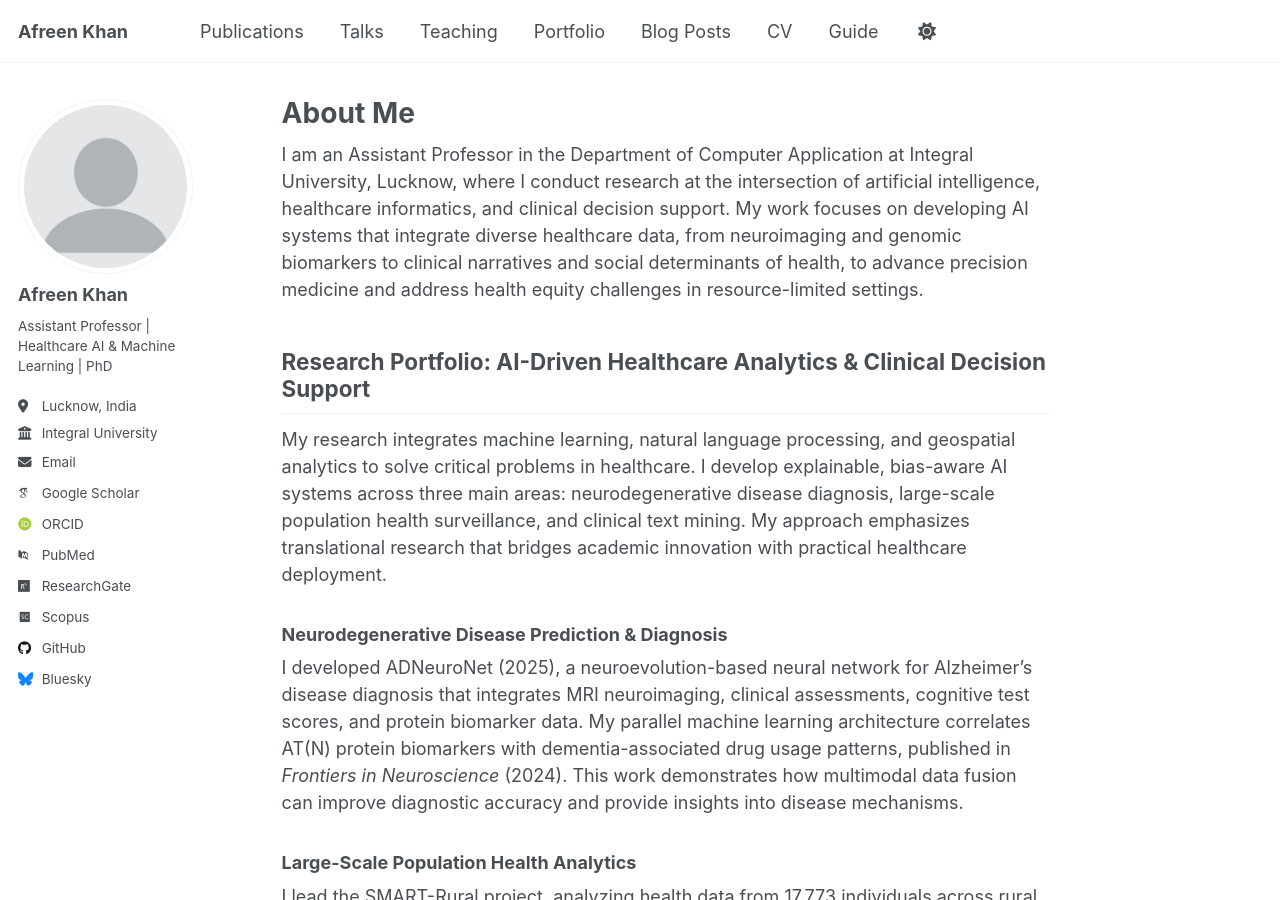
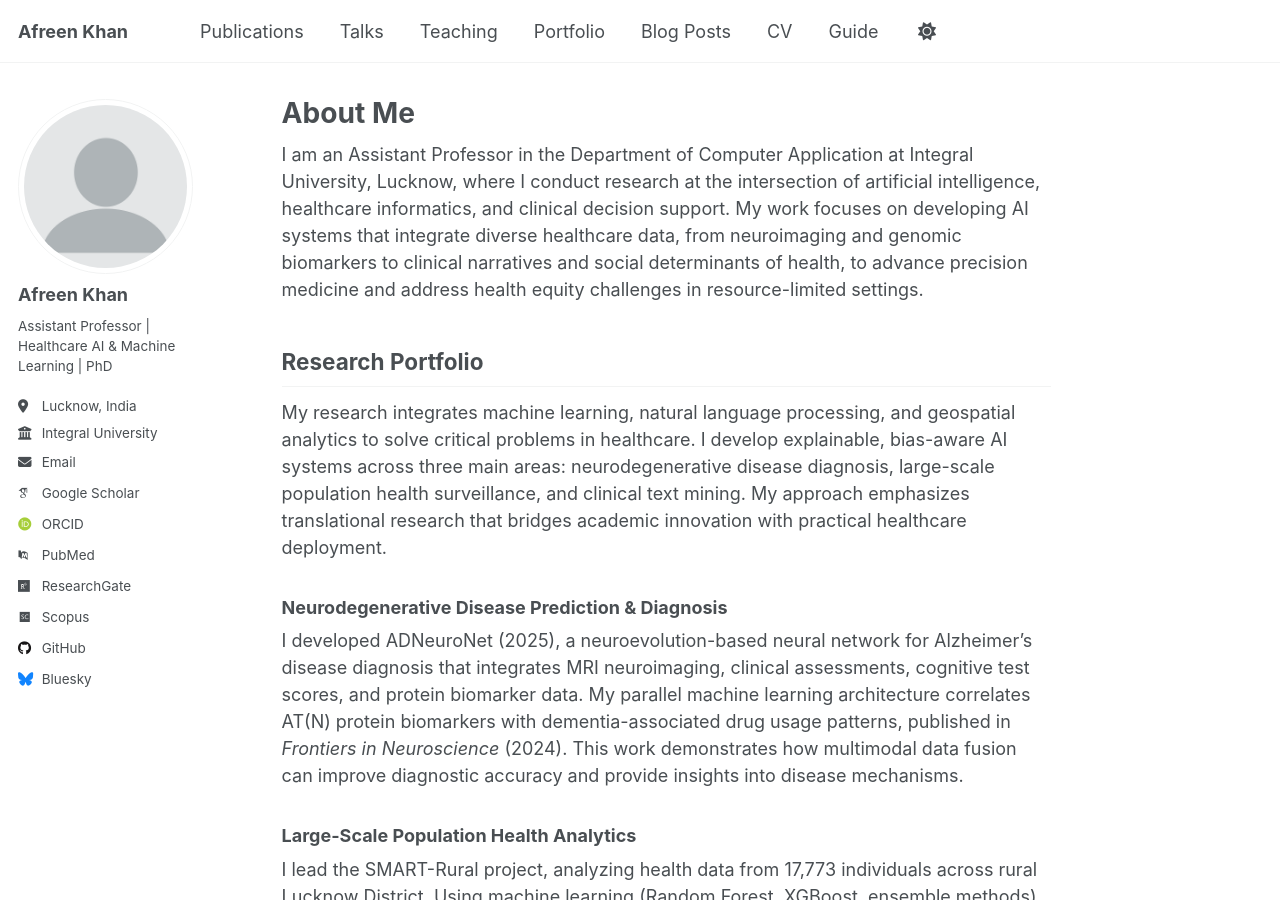
Before and after one commit to afreen-kh/afreen-kh.github.io, a Jekyll site: the page built from _pages/about.md, in a window 1280 px wide and 900 px high. Built offline with Jekyll 4.4.1, drawn with Linux system fonts in a browser that asks for light colours; some web fonts are replaced; a script that is not in the unit is left out.

Commit message:
Update research portfolio section heading
Removed 'AI-Driven Healthcare Analytics & Clinical Decision Support' from the research portfolio section.

```diff
--- a/_pages/about.md
+++ b/_pages/about.md
@@ -10,7 +10,7 @@ redirect_from:
 
 I am an Assistant Professor in the Department of Computer Application at Integral University, Lucknow, where I conduct research at the intersection of artificial intelligence, healthcare informatics, and clinical decision support. My work focuses on developing AI systems that integrate diverse healthcare data, from neuroimaging and genomic biomarkers to clinical narratives and social determinants of health, to advance precision medicine and address health equity challenges in resource-limited settings.
 
-## Research Portfolio: AI-Driven Healthcare Analytics & Clinical Decision Support
+## Research Portfolio
 
 My research integrates machine learning, natural language processing, and geospatial analytics to solve critical problems in healthcare. I develop explainable, bias-aware AI systems across three main areas: neurodegenerative disease diagnosis, large-scale population health surveillance, and clinical text mining. My approach emphasizes translational research that bridges academic innovation with practical healthcare deployment.
 
```
